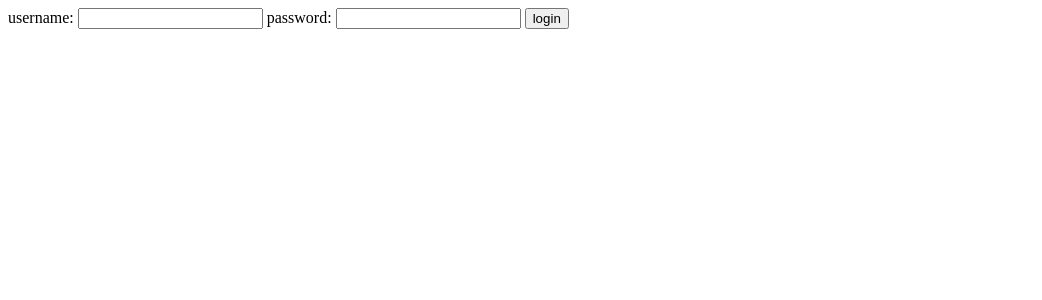
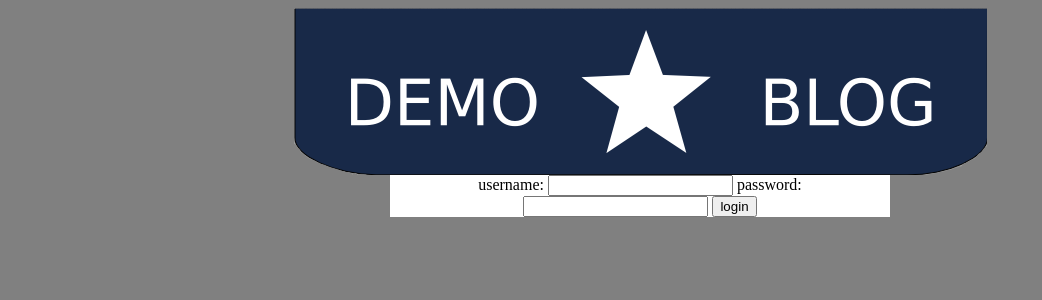
Before and after one commit to uglycitrus/Axial_Blog, a Python web app: template axial_blog/templates/login.html in a window 1280 px wide. Shown: the top 300 px of the page, without its empty margins (0-1042 px from the left). Run offline with Jinja, Linux system fonts and the light colour scheme; the template is opened without the code that fills it, so the values that code supplies are empty, except form fields; tables that the repository leaves empty hold one stand-in row (values such as "Sample post"); form fields are guessed from the names that the template uses.

Commit message:
front end improvements

```diff
--- /dev/null
+++ b/axial_blog/templates/blog_base.html
@@ -0,0 +1,14 @@
+<html>
+	<head>
+		<title>Demo Blog</title>
+		<link href="/site_media/styles/blog.css" rel="stylesheet" type="text/css" />
+	</head>
+
+	<body>
+		<div id="logo">
+			<img src="/site_media/images/demo_blog_logo.png" />
+		</div>
+		{% block content %}
+		{% endblock content %}
+	</body>
+</html>
--- a/axial_blog/templates/edit_posts.html
+++ b/axial_blog/templates/edit_posts.html
@@ -1,8 +1,8 @@
 {% extends "posts.html" %}
 
 {% block new_button %}
-<a href="{% url new_post %}">Create New Post</a><br/>
-<a href="{% url logout %}">Logout</a><hr/>
+	<a href="{% url new_post %}">Create New Post</a><br/>
+	<a href="{% url logout %}">Logout</a><hr/>
 {% endblock %}
 
 {% block view_link %}
--- a/axial_blog/templates/login.html
+++ b/axial_blog/templates/login.html
@@ -1,4 +1,7 @@
-<div>
+{% extends "blog_base.html" %}
+
+{% block content %}
+<div id="content">
 	{{error}}
 	<form method = "POST" action="">
 		<label for = "username">username: {{form.username}}</label>
@@ -6,3 +9,4 @@
 		<input type = "submit" value = "login"/>
 	</form>
 </div>
+{% endblock content %}
--- a/axial_blog/templates/post_view.html
+++ b/axial_blog/templates/post_view.html
@@ -1,3 +1,6 @@
+{% extends "blog_base.html" %}
+
+{% block content %}
 <div>
 	<h3>{{post.title}}</h3>
 	<p>{{post.body}}</p>
@@ -11,3 +14,4 @@
 		{% endfor %}
 	</table>
 </div>
+{% endblock content %}
--- /dev/null
+++ b/static_media/styles/blog.css
@@ -0,0 +1,36 @@
+body{
+	background:gray;
+}
+
+div#logo{
+	width:693px;
+	height:167px;
+	margin-left:auto;
+	margin-right:auto;
+	margin-top:0px;
+}
+
+div#content{
+	margin-left:auto;
+	margin-right:auto;
+	width: 500px;
+	background:white;
+	text-align:center;
+	border-width:thick;
+	border-color:blue;
+}
+
+table{
+	margin-left:auto;
+	margin-right:auto;
+}
+
+a:active,
+a:link,
+a:visited{
+	text-decoration: none;
+}
+
+a:hover{
+	text-decoration: underline;
+}
```
Also changed, not shown: axial_blog/templates/404.html (+8 -2 lines), axial_blog/templates/post_edit.html (+61 -23 lines), axial_blog/templates/posts.html (+7 -1 lines), axial_blog/myproject/Blog.db, static_media/images/demo_blog_logo.png (added), 8 other files.
